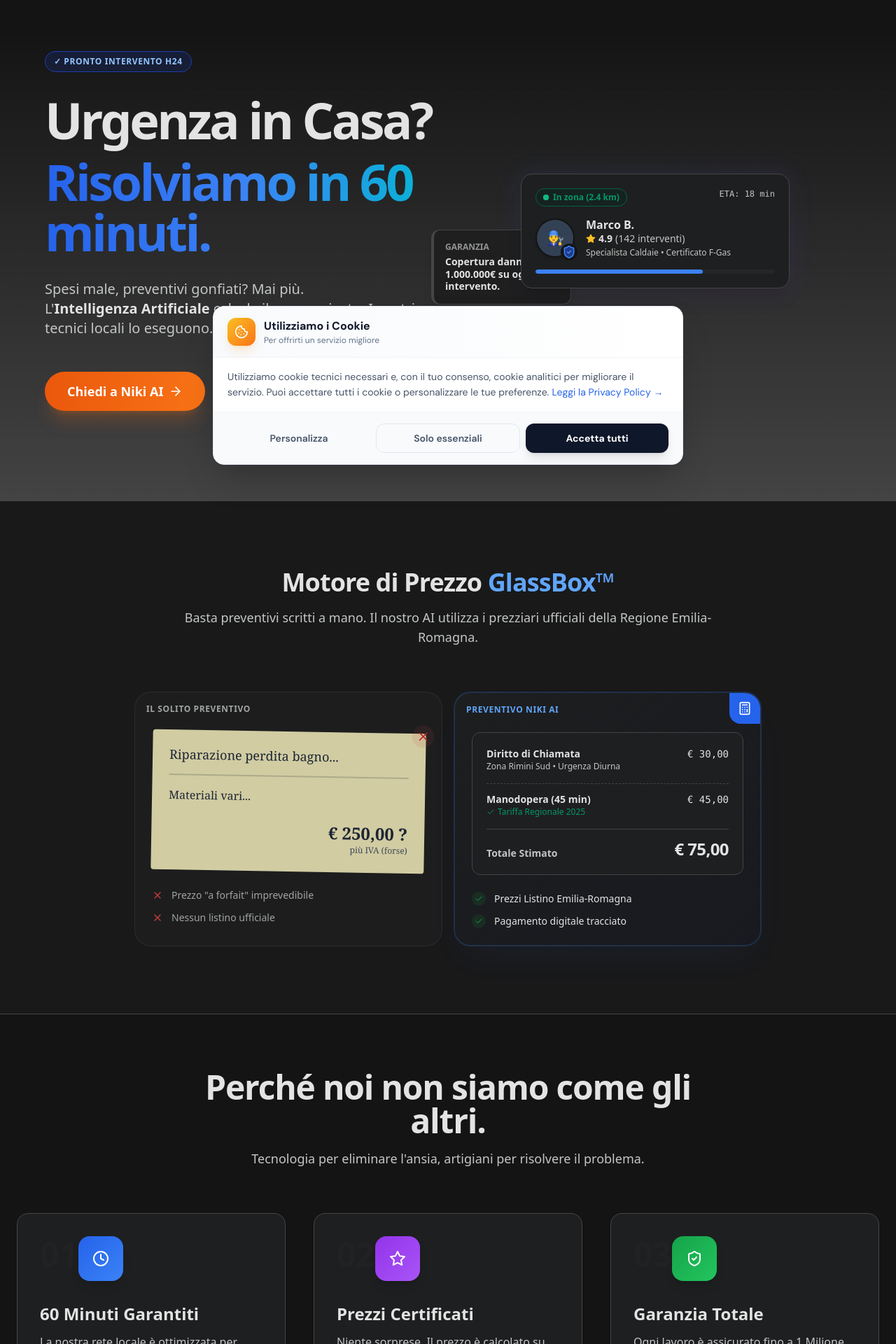
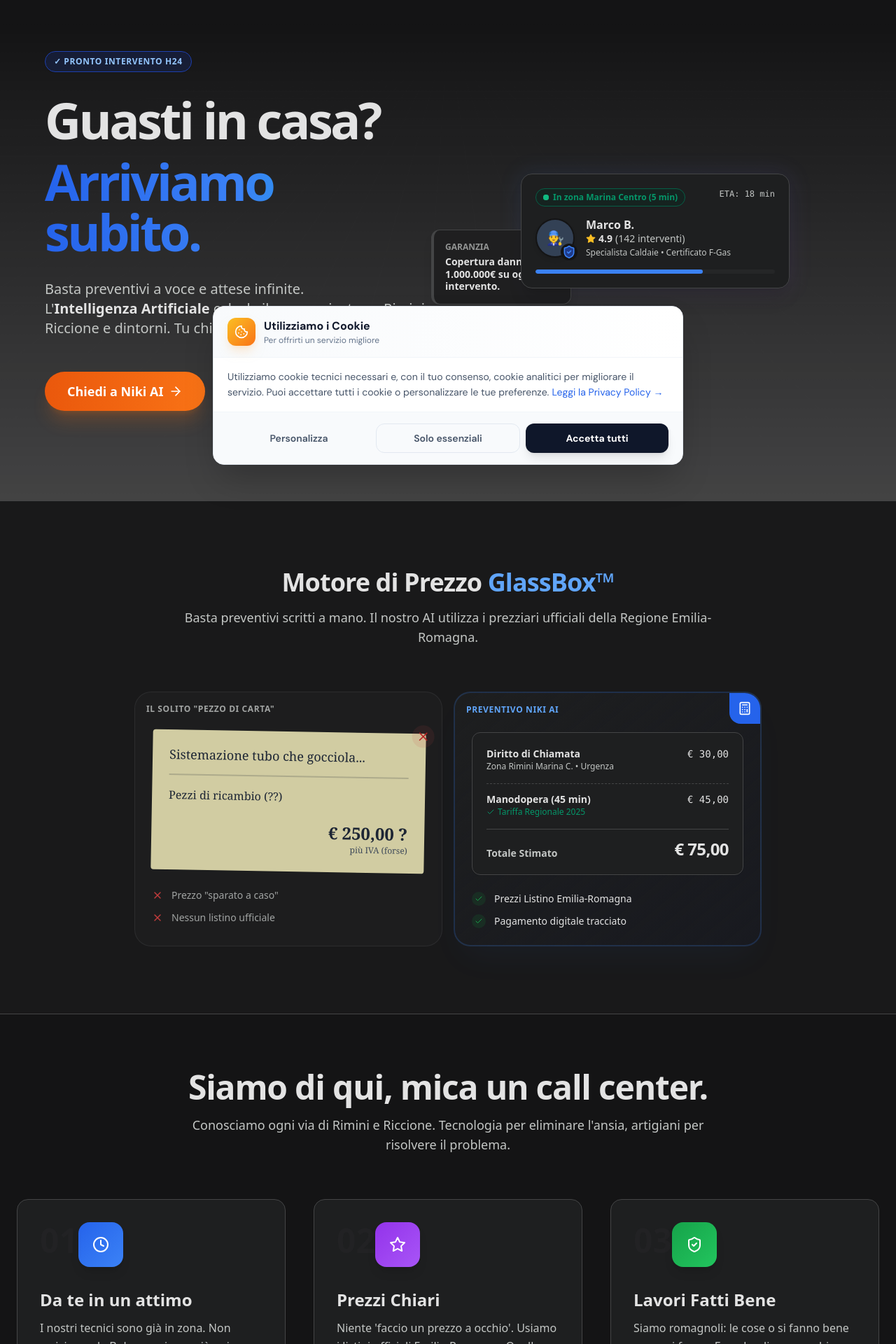
Before and after one commit to bronovito-maker/nikituttofare-web-mvp, a Next.js app: page / in a window 1280 px wide. Shown: the part 120-2040 px from the top of the page at 70% size. Built offline with nearby package versions, Linux system fonts and the light colour scheme.

Commit message:
correzione errori grammaticali e localizzaizone sulla landing page

```diff
--- a/app/page.tsx
+++ b/app/page.tsx
@@ -57,7 +57,7 @@ export default function Home() {
                 <span className="animate-ping absolute inline-flex h-full w-full rounded-full bg-emerald-400 opacity-75"></span>
                 <span className="relative inline-flex rounded-full h-2 w-2 bg-emerald-600"></span>
               </span>
-              <span className="hidden xl:inline">Tecnici disponibili</span>
+              <span className="hidden xl:inline">Tecnici attivi su <strong>Rimini e Provincia</strong></span>
             </div>
             <ThemeToggle />
             <Button asChild size="sm" className="bg-primary hover:bg-primary/90 text-primary-foreground text-xs sm:text-sm rounded-full px-5 shadow-lg transition-all hover:scale-105">
@@ -96,13 +96,13 @@ export default function Home() {
                 <div className="space-y-4">
                   <BlurText
                     key={userType} // Force re-render on toggle
-                    text={userType === 'residential' ? "Urgenza in Casa?" : "Gestione Asset."}
+                    text={userType === 'residential' ? "Guasti in casa?" : "Manutenzione Hotel."}
                     className="text-4xl sm:text-5xl lg:text-7xl font-black tracking-tighter text-foreground leading-[1.05]"
                     delay={0.05}
                   />
                   <BlurText
                     key={`${userType}-sub`}
-                    text={userType === 'residential' ? "Risolviamo in 60 minuti." : "Senza Pensieri."}
+                    text={userType === 'residential' ? "Arriviamo subito." : "Stagione Salva."}
                     className={`text-4xl sm:text-5xl lg:text-7xl font-black tracking-tighter text-transparent bg-clip-text bg-gradient-to-r leading-[1.05] ${userType === 'residential'
                       ? 'from-blue-600 via-blue-500 to-cyan-500'
                       : 'from-slate-700 via-slate-600 to-slate-500 dark:from-slate-300 dark:via-slate-400 dark:to-slate-500'
@@ -115,13 +115,13 @@ export default function Home() {
                   <p className="text-lg sm:text-xl text-muted-foreground max-w-2xl mx-auto lg:mx-0 leading-relaxed font-light">
                     {userType === 'residential' ? (
                       <>
-                        Spesi male, preventivi gonfiati? Mai più. <br />
-                        L&apos;<span className="font-semibold text-foreground">Intelligenza Artificiale</span> calcola il prezzo giusto. I nostri tecnici locali lo eseguono.
+                        Basta preventivi a voce e attese infinite. <br />
+                        L&apos;<span className="font-semibold text-foreground">Intelligenza Artificiale</span> calcola il prezzo giusto su Rimini, Riccione e dintorni. Tu chiami, noi risolviamo.
                       </>
                     ) : (
                       <>
-                        Piattaforma unificata per la manutenzione di <strong>Hotel e Ristoranti</strong>. <br />
-                        Compliance HACCP automatica, fatturazione corretta e storico interventi in Cloud.
+                        Dalla Notte Rosa al Capodanno, i tuoi impianti non si fermano mai. <br />
+                        Assistenza H24 per <strong>Hotel, Ristoranti e Stabilimenti</strong> della Riviera Romagnola.
                       </>
                     )}
                   </p>
@@ -244,10 +244,10 @@ export default function Home() {
           <div className="max-w-7xl mx-auto">
             <div className="text-center max-w-3xl mx-auto mb-16 space-y-4">
               <h2 className="text-3xl sm:text-4xl md:text-5xl font-black tracking-tight text-foreground">
-                Perché noi non siamo come gli altri.
+                Siamo di qui, mica un call center.
               </h2>
               <p className="text-lg text-muted-foreground font-light px-2">
-                Tecnologia per eliminare l&apos;ansia, artigiani per risolvere il problema.
+                Conosciamo ogni via di Rimini e Riccione. Tecnologia per eliminare l&apos;ansia, artigiani per risolvere il problema.
               </p>
             </div>
 
@@ -256,24 +256,24 @@ export default function Home() {
                 icon={<Clock className="w-6 h-6 text-white" />}
                 iconBg="from-blue-600 to-blue-500"
                 number="01"
-                title="60 Minuti Garantiti"
-                desc="La nostra rete locale è ottimizzata per velocità. Quando clicchi, partiamo."
-                features={["Locale (Rimini/Riccione)", "Tracking GPS", "Priorità Emergenza"]}
+                title="Da te in un attimo"
+                desc="I nostri tecnici sono già in zona. Non arriviamo da Bologna, siamo già qui."
+                features={["Rimini, Riccione, Santarcangelo", "Tracking GPS in tempo reale", "Priorità Emergenza"]}
               />
               <PremiumFeatureCard
                 icon={<Star className="w-6 h-6 text-white" />}
                 iconBg="from-purple-600 to-purple-500"
                 number="02"
-                title="Prezzi Certificati"
-                desc="Niente sorprese. Il prezzo è calcolato su listini ufficiali e bloccato prima del lavoro."
-                features={["Analisi AI", "Listini Regionali", "Pagamento In-App"]}
+                title="Prezzi Chiari"
+                desc="Niente 'faccio un prezzo a occhio'. Usiamo i listini ufficiali Emilia-Romagna. Quello che vedi è quello che paghi."
+                features={["Stima Costi Immediata", "Listini Regionali", "Pagamento In-App"]}
               />
               <PremiumFeatureCard
                 icon={<ShieldCheck className="w-6 h-6 text-white" />}
                 iconBg="from-green-600 to-green-500"
                 number="03"
-                title="Garanzia Totale"
-                desc="Ogni lavoro è assicurato fino a 1 Milione di Euro. Dormi tranquillo."
+                title="Lavori Fatti Bene"
+                desc="Siamo romagnoli: le cose o si fanno bene o non si fanno. E se sbagliamo, paghiamo noi."
                 features={["Assicurazione 1M€", "Rifacimento Gratuito", "Supporto h24"]}
               />
             </div>
@@ -299,7 +299,10 @@ export default function Home() {
           </div>
           <div className="pt-8 border-t border-border text-muted-foreground text-sm space-y-2">
             <p>© 2026 NikiTuttofare • Powered by Gemini AI</p>
-            <p className="text-xs">Rimini & Riccione • P.IVA 1234567890</p>
+            <p className="text-xs">
+              Attivi su: Rimini • Riccione • Cattolica • Misano • Bellaria • Santarcangelo • San Marino
+            </p>
+            <p className="text-xs opacity-50">P.IVA 1234567890</p>
           </div>
         </div>
       </footer>
--- a/components/landing/price-comparison.tsx
+++ b/components/landing/price-comparison.tsx
@@ -9,7 +9,7 @@ export function PriceComparison() {
             {/* Old Way Side */}
             <div className="relative p-6 xs:p-8 rounded-3xl bg-card border border-border/50 opacity-80 scale-95 md:scale-100 filter grayscale md:grayscale-0 hover:grayscale-0 transition-all duration-500">
                 <div className="absolute top-4 left-4 text-xs font-bold text-muted-foreground uppercase tracking-wider">
-                    Il Solito Preventivo
+                    Il solito &quot;pezzo di carta&quot;
                 </div>
 
                 {/* Paper Mock */}
@@ -18,9 +18,9 @@ export function PriceComparison() {
                         <X className="w-5 h-5 text-red-600" />
                     </div>
                     <div className="space-y-4">
-                        <p className="text-lg leading-tight">Riparazione perdita bagno...</p>
+                        <p className="text-lg leading-tight">Sistemazione tubo che gocciola...</p>
                         <div className="h-0.5 w-full bg-slate-800/20" />
-                        <p>Materiali vari...</p>
+                        <p>Pezzi di ricambio (??)</p>
                     </div>
                     <div className="text-right">
                         <p className="text-2xl font-bold">€ 250,00 ?</p>
@@ -31,7 +31,7 @@ export function PriceComparison() {
                 <ul className="mt-6 space-y-3">
                     <li className="flex items-center gap-3 text-sm text-muted-foreground">
                         <X className="w-4 h-4 text-red-500" />
-                        <span>Prezzo &quot;a forfait&quot; imprevedibile</span>
+                        <span>Prezzo &quot;sparato a caso&quot;</span>
                     </li>
                     <li className="flex items-center gap-3 text-sm text-muted-foreground">
                         <X className="w-4 h-4 text-red-500" />
@@ -57,7 +57,7 @@ export function PriceComparison() {
                     <div className="flex justify-between items-start text-sm">
                         <div>
                             <span className="font-semibold text-foreground">Diritto di Chiamata</span>
-                            <p className="text-xs text-muted-foreground">Zona Rimini Sud • Urgenza Diurna</p>
+                            <p className="text-xs text-muted-foreground">Zona Rimini Marina C. • Urgenza</p>
                         </div>
                         <span className="font-mono font-medium">€ 30,00</span>
                     </div>
--- a/components/landing/technician-preview.tsx
+++ b/components/landing/technician-preview.tsx
@@ -15,7 +15,7 @@ export function TechnicianPreview() {
                             <span className="animate-ping absolute inline-flex h-full w-full rounded-full bg-emerald-400 opacity-75"></span>
                             <span className="relative inline-flex rounded-full h-2 w-2 bg-emerald-500"></span>
                         </span>
-                        <span> In zona (2.4 km)</span>
+                        <span> In zona <strong>Marina Centro</strong> (5 min)</span>
                     </div>
                     <div className="text-xs text-muted-foreground font-mono">
                         ETA: 18 min
```
